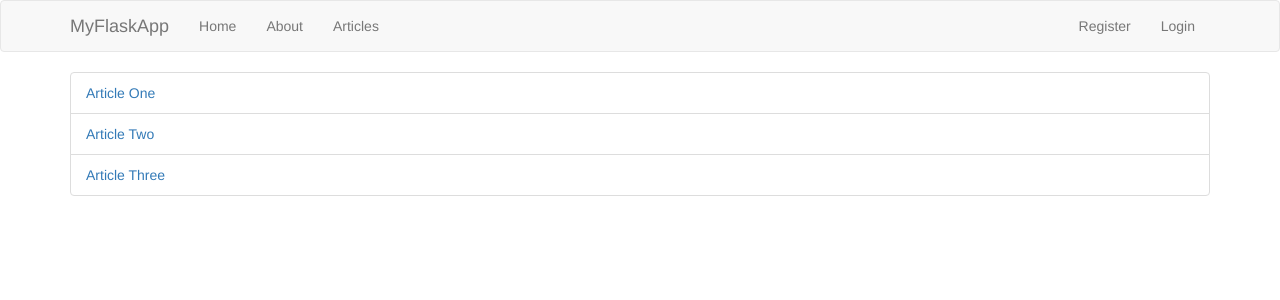
After one commit to sarathchandra0007/FlaskApp, a Flask app: page /articles in a window 1280 px wide. The commit adds this page. Shown: the top 300 px of the page. Run offline with Flask 2, Linux system fonts and the light colour scheme; some libraries are stand-ins or nearby versions.

Commit message:
second commit

```diff
--- a/app.py
+++ b/app.py
@@ -1,6 +1,8 @@
 from flask import Flask,render_template
+from data import Articles
 
 app = Flask(__name__)
+Articles=Articles()
 
 app.debug=True
 
@@ -8,9 +10,17 @@ app.debug=True
 def hello():
     return render_template('home.html')
 
-@app.route('/new')
+@app.route('/about')
 def new():
-    return 'new page'
+    return render_template('about.html')
+
+@app.route('/articles')
+def articles():
+    return render_template('articles.html',articles=Articles)
+
+@app.route('/article/<string:id>/')
+def article(id):
+    return render_template('article.html',id=id)
 
 if __name__ == '__main__':
     app.run()
--- /dev/null
+++ b/templates/articles.html
@@ -0,0 +1,11 @@
+{% extends 'layout.html' %}
+
+{% block body %}
+
+    <ul class="list-group">
+      {% for article in articles %}
+      <li class="list-group-item"><a href="article/{{article.id}}">{{article.title}}</a></li>
+      {% endfor%}
+    </ul>
+
+{% endblock %}
--- /dev/null
+++ b/templates/includes/_navbar.html
@@ -0,0 +1,31 @@
+<nav class="navbar navbar-default">
+      <div class="container">
+        <div class="navbar-header">
+          <button type="button" class="navbar-toggle collapsed" data-toggle="collapse" data-target="#navbar" aria-expanded="false" aria-controls="navbar">
+            <span class="sr-only">Toggle navigation</span>
+            <span class="icon-bar"></span>
+            <span class="icon-bar"></span>
+            <span class="icon-bar"></span>
+          </button>
+          <a class="navbar-brand" href="#">MyFlaskApp</a>
+        </div>
+        <div id="navbar" class="collapse navbar-collapse">
+          <ul class="nav navbar-nav">
+            <li><a href="/">Home</a></li>
+            <li><a href="/about">About</a></li>
+            <li><a href="/articles">Articles</a></li>
+          </ul>
+
+          <ul class="nav navbar-nav navbar-right">
+            {% if session.logged_in %}
+              <li><a href="/dashboard">Dashboard</a></li>
+              <li><a href="/logout">Logout</a></li>
+            {% else %}
+              <li><a href="/register">Register</a></li>
+              <li><a href="/login">Login</a></li>
+            {% endif %}
+
+          </ul>
+        </div><!--/.nav-collapse -->
+      </div>
+    </nav>
--- a/templates/layout.html
+++ b/templates/layout.html
@@ -3,10 +3,15 @@
   <head>
     <meta charset="utf-8">
     <title>MyFirstFlaskApp</title>
-    <link rel="stylesheet" href="https://stackpath.bootstrapcdn.com/bootstrap/4.1.3/css/bootstrap.min.css">
+    <link rel="stylesheet" href="https://maxcdn.bootstrapcdn.com/bootstrap/3.3.7/css/bootstrap.min.css">
+
   </head>
   <body>
-    {%block body%}{%endblock%}
-    <script src="https://stackpath.bootstrapcdn.com/bootstrap/4.1.3/js/bootstrap.min.js"></script>
+    {% include 'includes/_navbar.html'%}
+    <div class="container">
+      {%block body%}{%endblock%}
+    </div>
+
+    <script src="https://maxcdn.bootstrapcdn.com/bootstrap/3.3.7/js/bootstrap.min.js"></script>
   </body>
 </html>
```
Also changed, not shown: data.py (added, +27 -0 lines), templates/about.html (added, +7 -0 lines), templates/article.html (added, +7 -0 lines), templates/home.html (+7 -3 lines).
